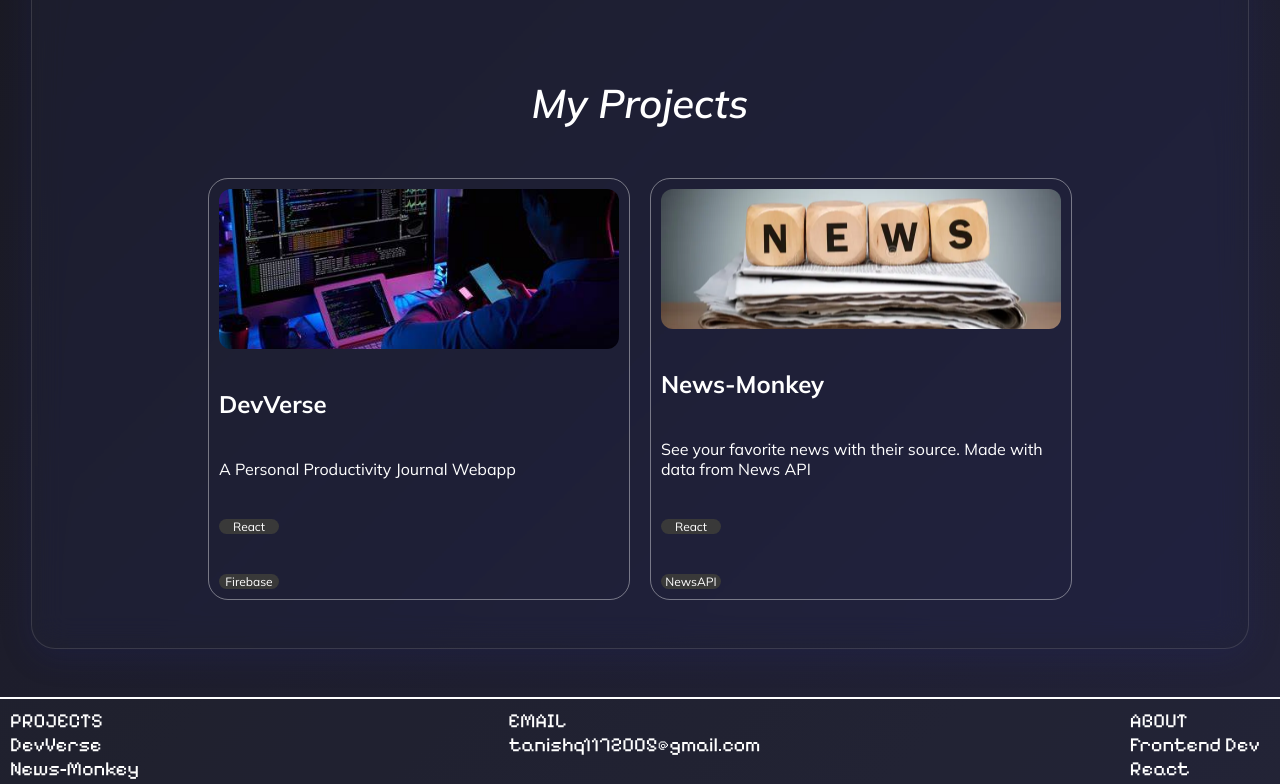
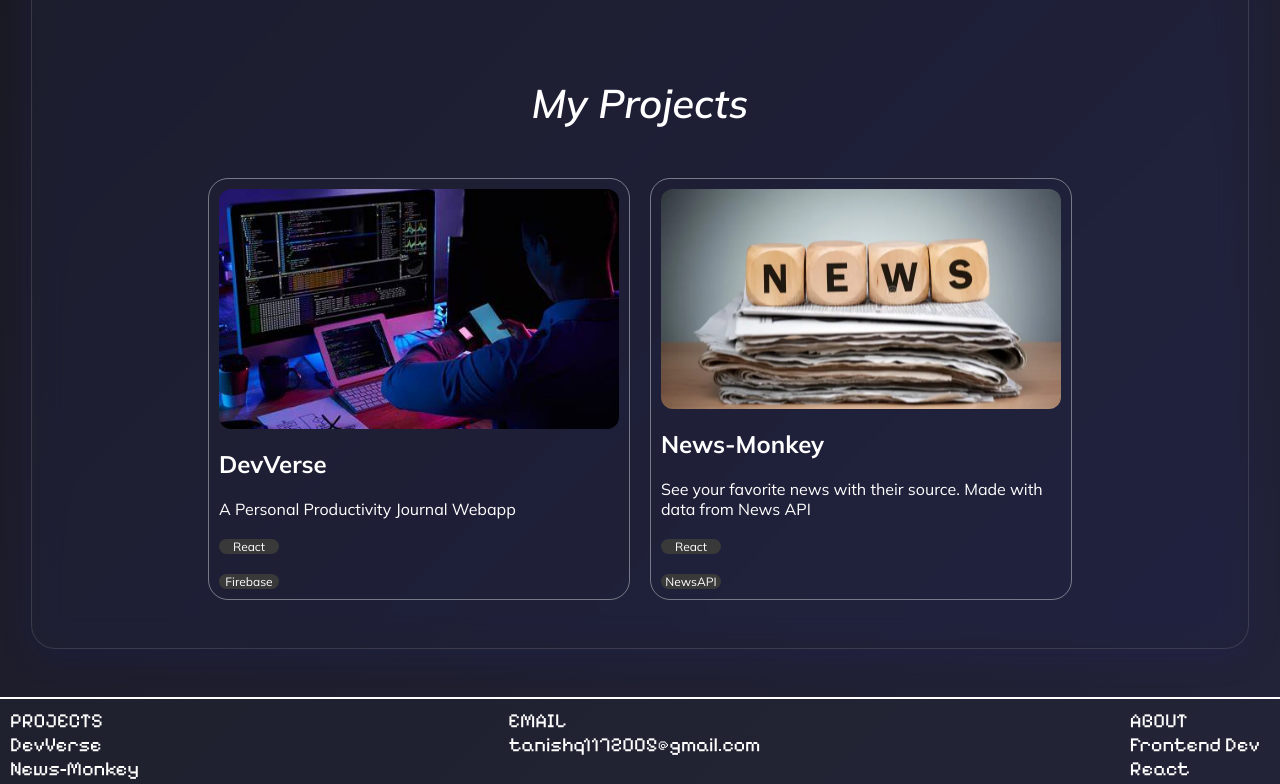
Before and after one commit to tanishq1172005/Portfolio, a React (Vite) app: page / in a window 1280 px wide. Shown: the part 597-1381 px from the top of the page. Built offline with nearby package versions, Linux system fonts and the light colour scheme; a web font is replaced by a local one.

Commit message:
Update index.css

```diff
--- a/src/index.css
+++ b/src/index.css
@@ -153,7 +153,7 @@ main .intro{
     padding: 10px;
     border: 1px solid rgba(255, 255, 255, 0.4);
     color: white;
-    gap: 40px;
+    gap: 20px;
     border-radius: 20px;
     width: 400px;
     height: 400px;
```
